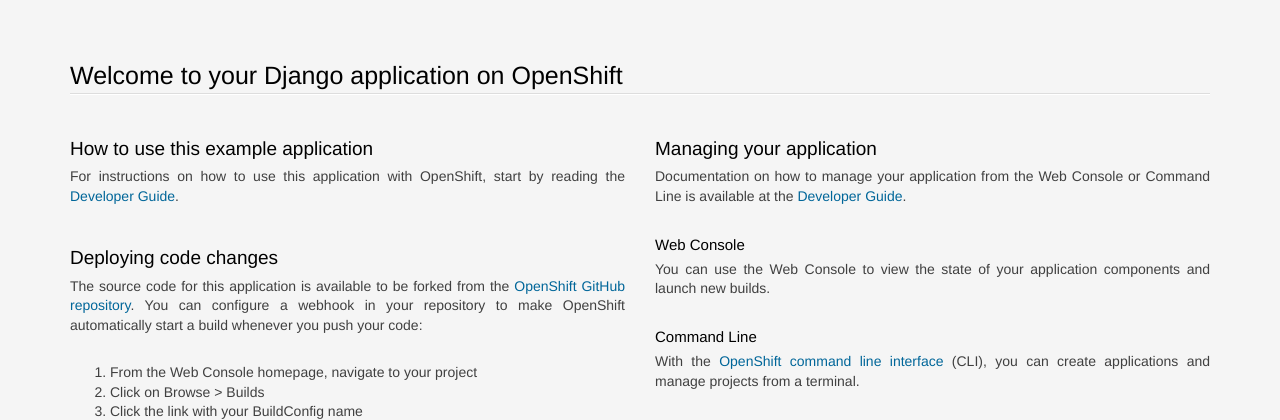
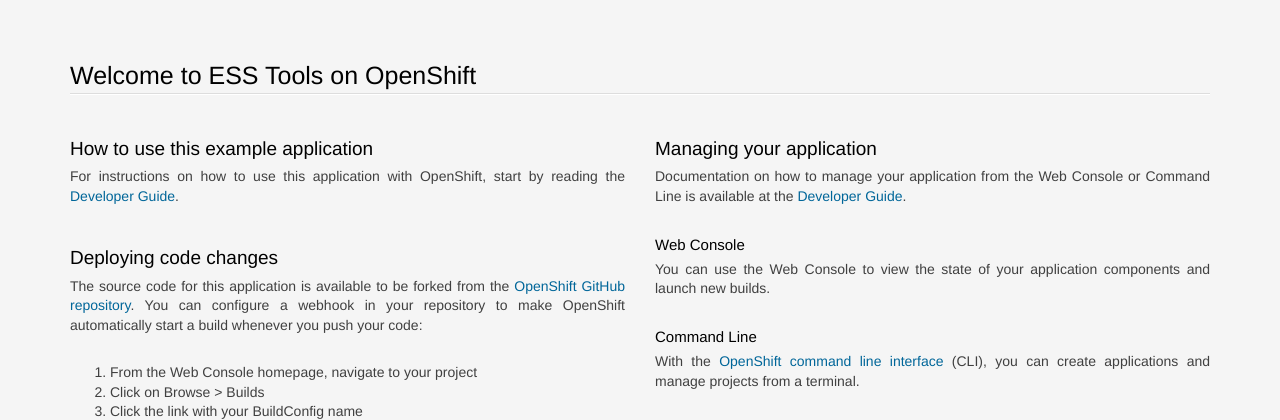
Before and after one commit to lsmiley/django-ex-ess-tools, a Django app: page / in a window 1280 px wide. Shown: the top 420 px of the page. Run offline with Django 3.2, Linux system fonts and the light colour scheme; data comes from the database, SQL or seed files in the repository; some libraries are stand-ins or nearby versions.

Commit message:
Initial commit

```diff
--- a/welcome/templates/welcome/index.html
+++ b/welcome/templates/welcome/index.html
@@ -3,7 +3,7 @@
 <head>
   <meta charset="utf-8">
   <meta http-equiv="X-UA-Compatible" content="IE=edge,chrome=1">
-  <title>Welcome to OpenShift</title>
+  <title>Welcome to ESS Tools</title>
 
 
 <style>
@@ -212,7 +212,7 @@
 
 <section class='container'>
           <hgroup>
-            <h1>Welcome to your Django application on OpenShift</h1>
+            <h1>Welcome to ESS Tools on OpenShift</h1>
           </hgroup>
 
 
```
